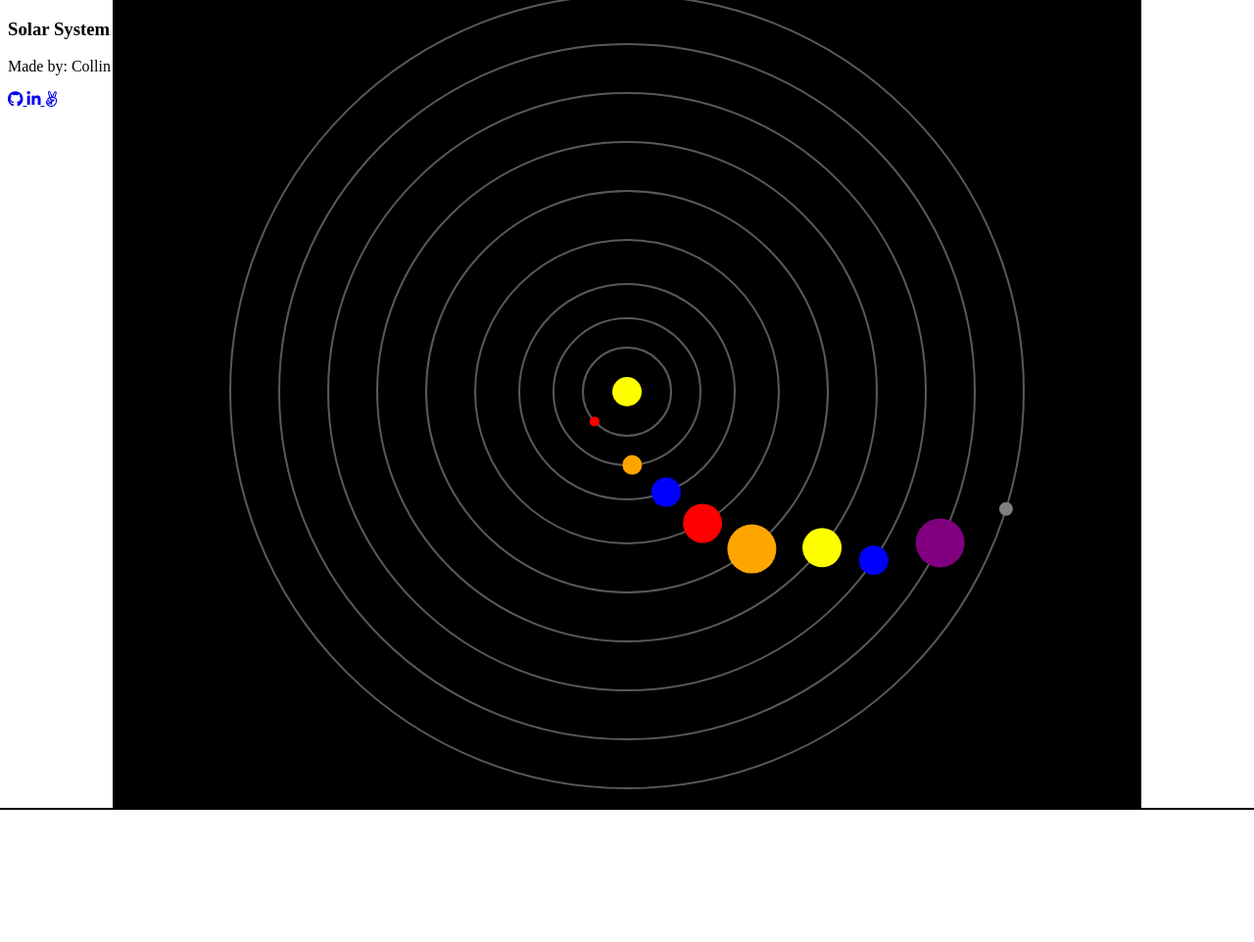
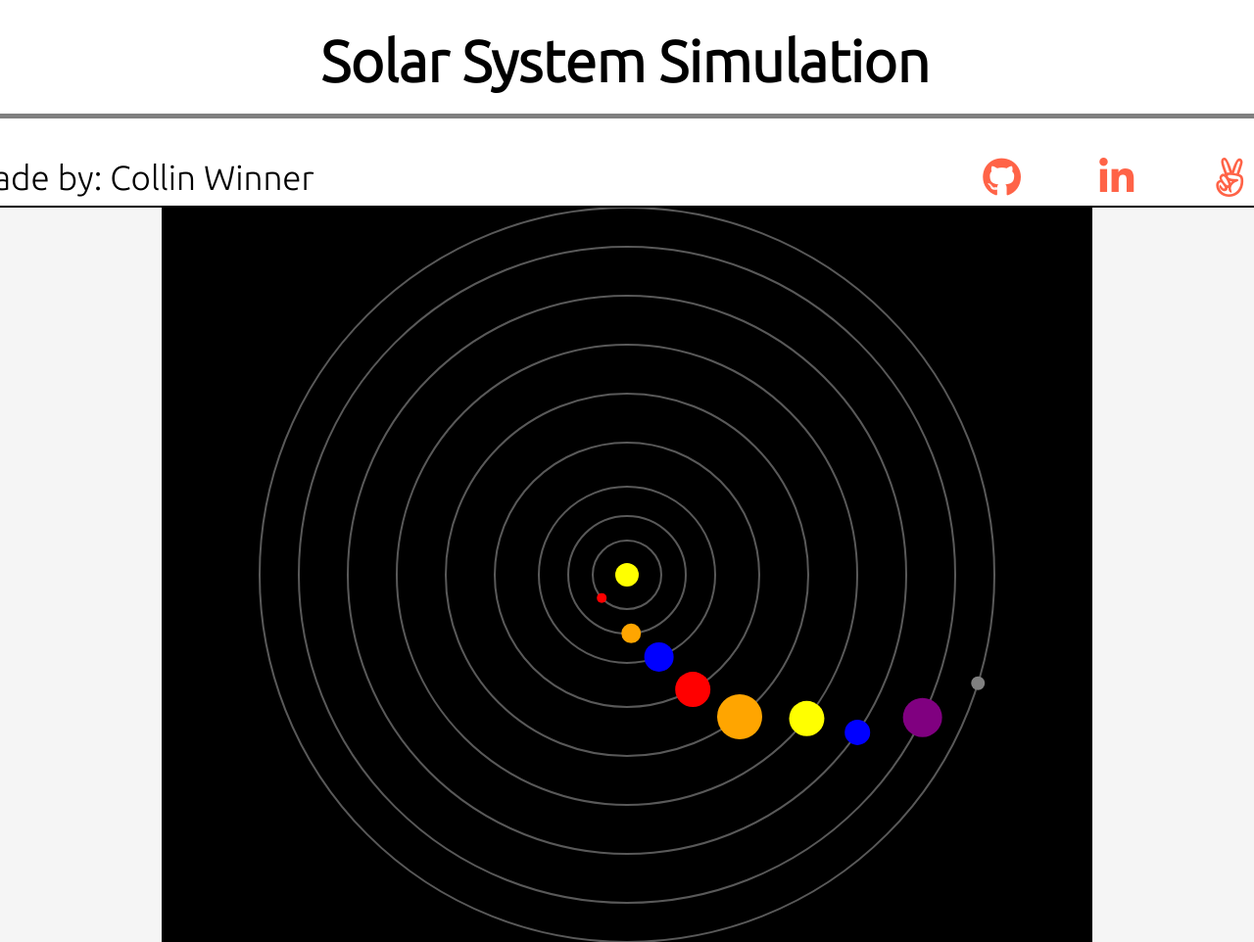
Before and after one commit to cmwinner89/solar_system_sim, a website built with webpack: page index.html in a window 1280 px wide. Shown: the top 962 px of the page at 98% size. Before the commit the page ends 827 px from the top, so only its background shows below. Built offline with Linux system fonts and the light colour scheme.

Commit message:
Restyle css for website

```diff
--- a/index.html
+++ b/index.html
@@ -20,9 +20,9 @@
 <body>
     <!-- <button id="canvas-demo">Canvas Demo</button>
     <button id="DOM-demo">DOM Demo</button> -->
-    <div>
 
 
+    <div class="main-container">
         <div id='header-container'>
             <div id="app-title">
                 <h3>Solar System Simulation</h3>
@@ -47,7 +47,6 @@
             </div>
         </div>
         <div id="container">
-
             <canvas id="main-canvas" height="500" width="500"></canvas>
         </div>
         <div class="planet-details" id="planet-details">
@@ -70,6 +69,7 @@
                 </div>
             </div>
         </div>
+    </div>
 
     <script src="./dist/main.js"></script>
     <script src="./src/scripts/canvas.js"></script>
--- a/src/scripts/canvas.js
+++ b/src/scripts/canvas.js
@@ -234,9 +234,9 @@ const tempTitle = document.getElementById("planet-temp-title");
 // console.log(something)
 console.log(canvas);
 // canvas.width = window.innerWidth;
-canvas.width = 1050;
+canvas.width = 950;
 // canvas.height = innerHeight;
-canvas.height = 850;
+canvas.height = 750;
 
 // addEventListener('resize', () => {
 //   cavnas.width = innerWidth;
@@ -318,16 +318,16 @@ function init() {
   // planets.push(new Planet(canvas.width / 2, canvas.height / 2, 25, 'yellow', 0, 0));
   // planets.push(new Planet(canvas.width / 2, canvas.height / 2, 10, 'red', 0.005, 65));
   // planets.push(new Planet(canvas.width / 2, canvas.height / 2, 15, 'red', 0.005, 65));
-  planets.push(getPlanets("Sun is not a planet", "N/A", "HOT", 15, 0, 0, 'yellow'));
-  planets.push(getPlanets("Mercury", "88 days", "167 Celsius", 5, 8, 45, "red"));
-  planets.push(getPlanets("Venus", "224.7 days", "464 Celsius", 10, 5, 75, "orange"));
-  planets.push(getPlanets("Earth", "365 days", "15 Celsius", 15, 4, 110, "blue"));
-  planets.push(getPlanets("Mars", "27.3 days", "-20 Celsius",20, 3.5, 155, "red"));
-  planets.push(getPlanets("Jupiter", "4,331 days", "-110 Celsius",25, 3, 205, "orange"));
-  planets.push(getPlanets("Saturn", "10,747 days", "-140 Celsius", 20, 2.25, 255, "yellow"));
-  planets.push(getPlanets("Uranus", "30,589 days", "-195 Celsius",15, 2, 305, "blue"));
-  planets.push(getPlanets("Neptune", "59,800 days", "-200 Celsius", 25, 1.5, 355, "purple"));
-  planets.push(getPlanets("pluto", "90,560 days", "-225 Celsius", 7, 1, 405, "gray"));
+  planets.push(getPlanets("Sun is not a planet", "N/A", "HOT", 12, 0, 0, 'yellow'));
+  planets.push(getPlanets("Mercury", "88 days", "167 Celsius", 5, 8, 35, "red"));
+  planets.push(getPlanets("Venus", "224.7 days", "464 Celsius", 10, 5, 60, "orange"));
+  planets.push(getPlanets("Earth", "365 days", "15 Celsius", 15, 4, 90, "blue"));
+  planets.push(getPlanets("Mars", "27.3 days", "-20 Celsius",18, 3.5, 135, "red"));
+  planets.push(getPlanets("Jupiter", "4,331 days", "-110 Celsius",23, 3, 185, "orange"));
+  planets.push(getPlanets("Saturn", "10,747 days", "-140 Celsius", 18, 2.25, 235, "yellow"));
+  planets.push(getPlanets("Uranus", "30,589 days", "-195 Celsius",13, 2, 285, "blue"));
+  planets.push(getPlanets("Neptune", "59,800 days", "-200 Celsius", 20, 1.5, 335, "purple"));
+  planets.push(getPlanets("pluto", "90,560 days", "-225 Celsius", 7, 1, 375, "gray"));
 
   // let planet1 = planets.filter(planet => {
   //   return planet.planetId === 1;
--- a/src/styles/index.scss
+++ b/src/styles/index.scss
@@ -3,7 +3,17 @@
 
 body {
     max-width: 100vw;
-    overflow: hidden;
+    display: flex;
+    justify-content: center;
+    overflow-x: hidden;
+}
+
+.main-container {
+    display: flex;
+    flex-direction: column;
+
+    width: 1354px;
+    height: 1500px;
 }
 
 #container {
@@ -11,23 +21,24 @@ body {
     align-items: center;
     justify-content: center;
     border: black solid 2px;
-    height: 850px;
+    height: 750px;
     width: 1350px;
-    position: absolute;
-    top: 50%;
+    position: relative;
+    top: 454px;
     left: 50%;
     transform: translateY(-50%) translateX(-50%);
+    background-color: whitesmoke;
 }
 
 #planet-box {
     display: flex;
     width: 33.333333333%;
-    border-right: gray solid 2px;
+    border-right: black solid 2px;
     justify-content: center;
     text-align: center;
     align-items: center;
-    border-left: gray solid 2px;
-    border-bottom: gray solid 2px;
+    border-left: black solid 2px;
+    border-bottom: black solid 2px;
 
 }
 
@@ -41,10 +52,11 @@ body {
 
 #header-container {
     display: flex;
-    position: absolute;
+    position: relative;
     width: 1350px;
-    height: 250px;
-    left: 520px;
+    height: 125px;
+    left: 0px;
+    top: 0px;
     flex-direction: column;
 }
 
@@ -52,7 +64,7 @@ body {
     display: flex;
     justify-content: center;
     text-align: center;
-    font-size: 85px;
+    font-size: 50px;
     border-bottom: gray solid 5px;
     height: 150px;
     font-family: "Ubuntu";
@@ -88,33 +100,33 @@ h3 {
 }
 
 .fa-github {
-    font-size: 50px;
+    font-size: 40px;
     color: tomato;
 }
 
 .fa-linkedin-in {
-    font-size: 50px;
+    font-size: 40px;
     color: tomato;
 }
 
 .fa-angellist {
-    font-size: 50px;
+    font-size: 40px;
     color: tomato;
 }
 
 #link {
     display: flex;
     justify-content: space-around;
-    height: 95px;
     width: 350px;
-    margin-top: 32px;
+    padding-bottom: 36px;
+    align-items: flex-end;
 }
 
 .planet-details{
-    width: 1350px;
+    width: 1354px;
     height: 150px;
     position: absolute;
-    top: calc(50% + 425px);
+    top: calc(50% + 415px);
     left: 50%;
     transform: translateX(calc(-100vw - 100%));
     background-color: whitesmoke;
```
Also changed, not shown: dist/main.css, dist/main.js, 2 other files. Lines whose indentation alone changed are shown as unchanged.
